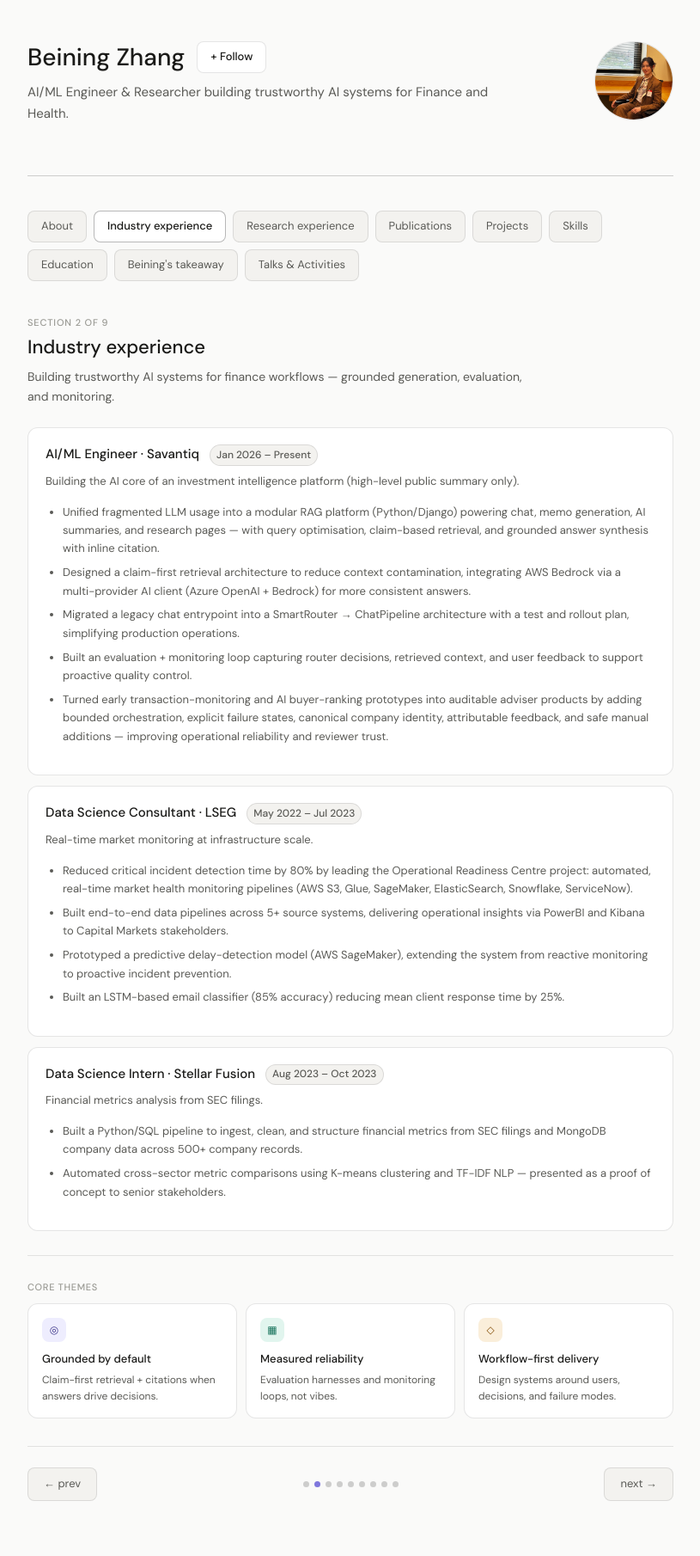
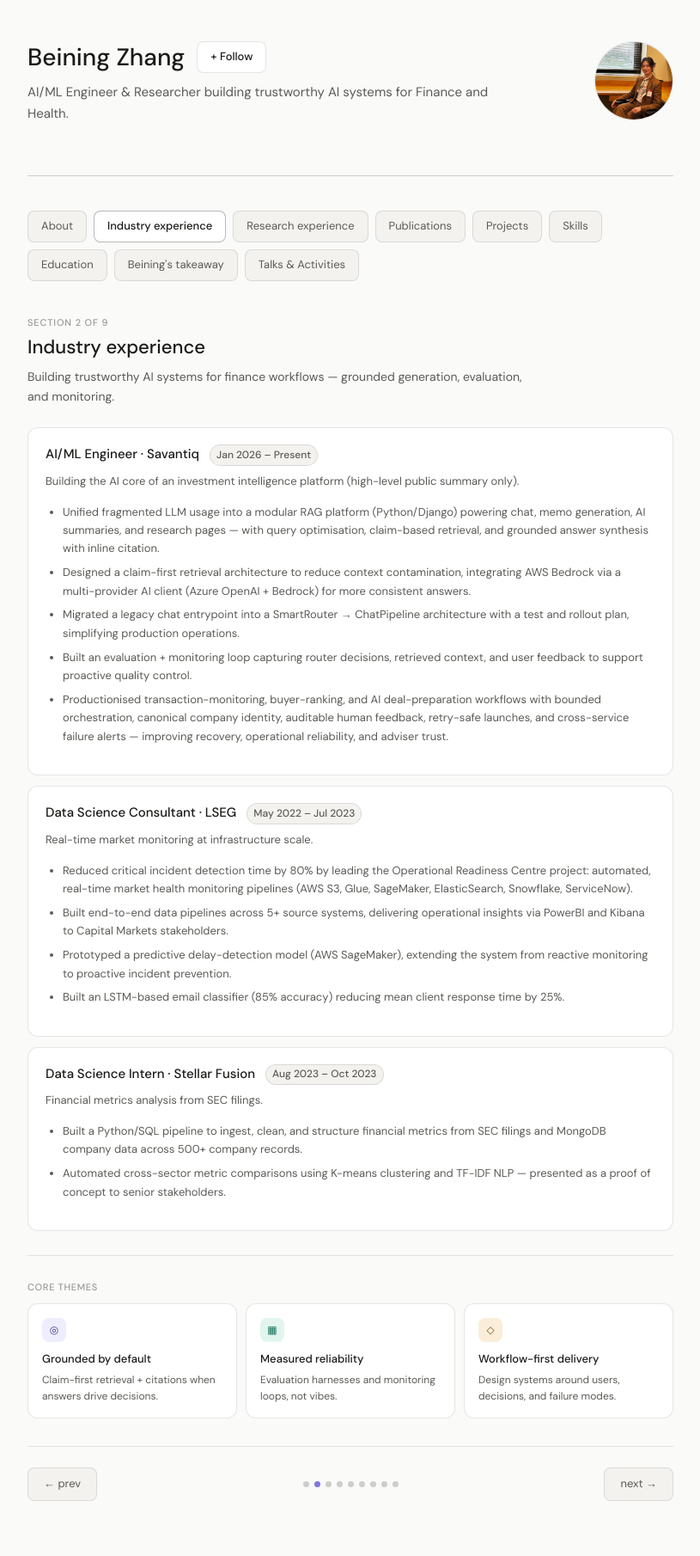
Before and after one commit to BeiningZhang/beiningzhang.github.io, a Jekyll site: the page built from _pages/industry-experience.md, in a window 1280 px wide. Shown: the whole page at 86% size, without its empty margins (232-1047 px from the left). Built offline with Jekyll 4.4.1, drawn with Linux system fonts in a browser that asks for light colours; some web fonts are replaced.

```diff
--- a/_pages/industry-experience.md
+++ b/_pages/industry-experience.md
@@ -38,7 +38,7 @@ mindset_cards:
           <li>Designed a claim-first retrieval architecture to reduce context contamination, integrating AWS Bedrock via a multi-provider AI client (Azure OpenAI + Bedrock) for more consistent answers.</li>
           <li>Migrated a legacy chat entrypoint into a SmartRouter → ChatPipeline architecture with a test and rollout plan, simplifying production operations.</li>
           <li>Built an evaluation + monitoring loop capturing router decisions, retrieved context, and user feedback to support proactive quality control.</li>
-          <li>Turned early transaction-monitoring and AI buyer-ranking prototypes into auditable adviser products by adding bounded orchestration, explicit failure states, canonical company identity, attributable feedback, and safe manual additions — improving operational reliability and reviewer trust.</li>
+          <li>Productionised transaction-monitoring, buyer-ranking, and AI deal-preparation workflows with bounded orchestration, canonical company identity, auditable human feedback, retry-safe launches, and cross-service failure alerts — improving recovery, operational reliability, and adviser trust.</li>
         </ul>
       </div>
     </div>
```
Also changed, not shown: _pages/skills.md (+1 -1 lines), _portfolio/portfolio-5.md (+1 -1 lines), _portfolio/portfolio-6.md (added, +15 -0 lines).
